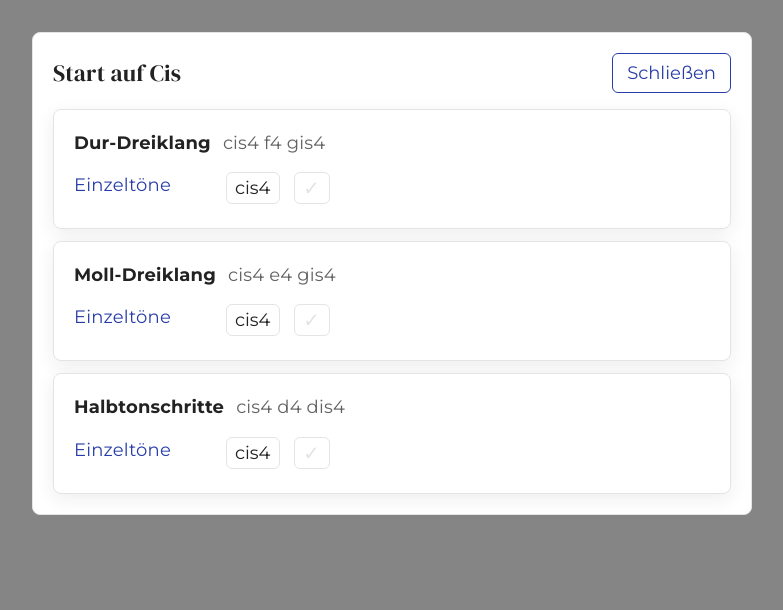
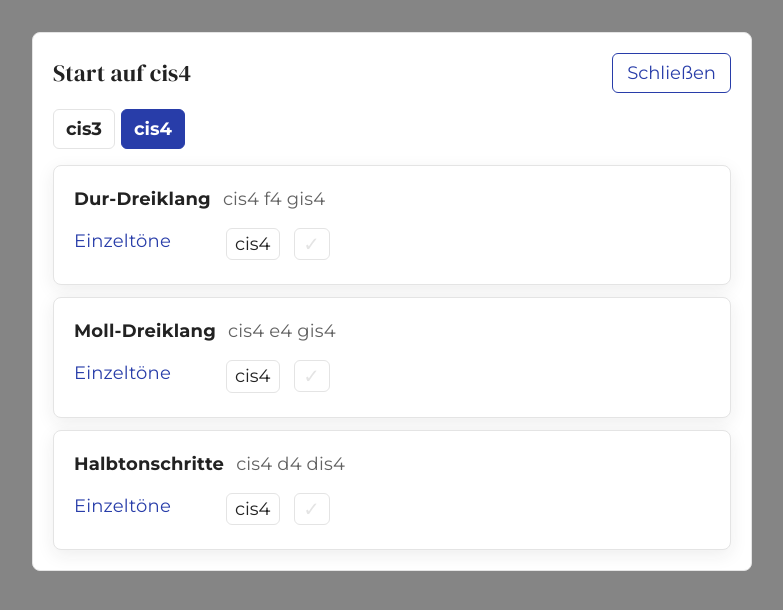
Before and after one commit to bassdman/ear-training, a React (Vite) app: page /intonation-exercises/practice in a window 1280 px wide. Both pictures are taken after a click on the button "Cis". Shown: the top 610 px of the page, without its empty margins (248-1031 px from the left). Built offline with nearby package versions, Linux system fonts and the light colour scheme.

Commit message:
improved exercises

```diff
--- /dev/null
+++ b/src/features/intonationPractice/range.ts
@@ -0,0 +1,29 @@
+export type NoteRange = { min: number; max: number }
+
+// MIDI-Grenzen der Auswahl: c2 bis c6
+export const NOTE_RANGE_BOUNDS: NoteRange = { min: 36, max: 84 }
+export const DEFAULT_NOTE_RANGE: NoteRange = { min: 48, max: 72 }
+
+export function isValidRange(value: unknown): value is NoteRange {
+  if (typeof value !== 'object' || value === null) return false
+  const { min, max } = value as Partial<NoteRange>
+  return (
+    Number.isInteger(min) &&
+    Number.isInteger(max) &&
+    min! >= NOTE_RANGE_BOUNDS.min &&
+    max! <= NOTE_RANGE_BOUNDS.max &&
+    min! <= max!
+  )
+}
+
+// Alle Starttöne (MIDI), bei denen die ganze Übung innerhalb der Range liegt.
+export function startNotesInRange(notes: readonly number[], range: NoteRange): number[] {
+  const lowestOffset = Math.min(...notes) - notes[0]
+  const highestOffset = Math.max(...notes) - notes[0]
+
+  const starts: number[] = []
+  for (let start = range.min; start <= range.max; start++) {
+    if (start + lowestOffset >= range.min && start + highestOffset <= range.max) starts.push(start)
+  }
+  return starts
+}
--- a/src/features/intonationPractice/storage.ts
+++ b/src/features/intonationPractice/storage.ts
@@ -1,7 +1,9 @@
 import { DEFAULT_EXERCISES } from './defaultExercises'
+import { DEFAULT_NOTE_RANGE, isValidRange, type NoteRange } from './range'
 import type { Exercise } from './types'
 
 export const INTONATION_PRACTICE_STORAGE_KEY = 'ear-training-intonation-practice-v1'
+export const INTONATION_RANGE_STORAGE_KEY = 'ear-training-intonation-range-v1'
 
 function isExercise(value: unknown): value is Exercise {
   if (typeof value !== 'object' || value === null) return false
@@ -29,6 +31,24 @@ export function loadAllExercises(): Exercise[] {
   return [...DEFAULT_EXERCISES, ...loadExercises()]
 }
 
+export function loadRange(): NoteRange {
+  try {
+    const stored = window.localStorage.getItem(INTONATION_RANGE_STORAGE_KEY)
+    const parsed: unknown = stored ? JSON.parse(stored) : null
+    return isValidRange(parsed) ? { min: parsed.min, max: parsed.max } : DEFAULT_NOTE_RANGE
+  } catch {
+    return DEFAULT_NOTE_RANGE
+  }
+}
+
+export function saveRange(range: NoteRange): void {
+  try {
+    window.localStorage.setItem(INTONATION_RANGE_STORAGE_KEY, JSON.stringify(range))
+  } catch {
+    // Speicherfehler ignorieren
+  }
+}
+
 export function saveExercises(exercises: Exercise[]): void {
   try {
     window.localStorage.setItem(INTONATION_PRACTICE_STORAGE_KEY, JSON.stringify(exercises))
--- a/src/pages/intonationExercises/IntonationPracticePage.tsx
+++ b/src/pages/intonationExercises/IntonationPracticePage.tsx
@@ -4,11 +4,19 @@ import { Link } from 'react-router-dom'
 import {
   formatNote,
   PITCH_CLASS_LABELS,
-  shiftToPitchClass,
   transposeNotes,
 } from '../../features/intonationPractice/notes'
-import { generateSections, resolveTransposition } from '../../features/intonationPractice/sections'
-import { loadAllExercises } from '../../features/intonationPractice/storage'
+import {
+  NOTE_RANGE_BOUNDS,
+  startNotesInRange,
+  type NoteRange,
+} from '../../features/intonationPractice/range'
+import { generateSections } from '../../features/intonationPractice/sections'
+import {
+  loadAllExercises,
+  loadRange,
+  saveRange,
+} from '../../features/intonationPractice/storage'
 import type { Exercise } from '../../features/intonationPractice/types'
 import { usePlayNotes } from '../../features/intonationPractice/usePlayNotes'
 
@@ -100,29 +108,76 @@ function ExerciseItem({ exercise, transpose, onPlay }: ExerciseItemProps) {
 
 type RandomPick = { id: number; exercise: Exercise; transpose: number }
 
+const NOTE_OPTIONS = Array.from(
+  { length: NOTE_RANGE_BOUNDS.max - NOTE_RANGE_BOUNDS.min + 1 },
+  (_, i) => NOTE_RANGE_BOUNDS.min + i,
+)
+
+const pitchClassOf = (midi: number) => ((midi % 12) + 12) % 12
+const DEFAULT_START_NOTE = 60
+
 export function IntonationPracticePage() {
   const [exercises] = useState<Exercise[]>(loadAllExercises)
+  const [range, setRange] = useState<NoteRange>(loadRange)
   const [randomPick, setRandomPick] = useState<RandomPick | null>(null)
-  const [openPitch, setOpenPitch] = useState<number | null>(null)
+  const [openStart, setOpenStart] = useState<number | null>(null)
   const { play, error: playError } = usePlayNotes()
 
+  // Alle Übungen mit jedem Startton, bei dem sie komplett in der Range liegen.
+  const placements = useMemo(
+    () =>
+      exercises.flatMap((exercise) =>
+        startNotesInRange(exercise.notes, range).map((start) => ({
+          exercise,
+          start,
+          shift: start - exercise.notes[0],
+        })),
+      ),
+    [exercises, range],
+  )
+  const startsByPitchClass = useMemo(() => {
+    const groups: number[][] = PITCH_CLASS_LABELS.map(() => [])
+    for (const start of [...new Set(placements.map((entry) => entry.start))].sort((a, b) => a - b)) {
+      groups[pitchClassOf(start)].push(start)
+    }
+    return groups
+  }, [placements])
+
+  const updateRange = (next: NoteRange) => {
+    setRange(next)
+    saveRange(next)
+    setRandomPick(null)
+  }
+
   useEffect(() => {
-    if (openPitch === null) return
+    if (openStart === null) return
     const handleKeyDown = (event: KeyboardEvent) => {
-      if (event.key === 'Escape') setOpenPitch(null)
+      if (event.key === 'Escape') setOpenStart(null)
     }
     window.addEventListener('keydown', handleKeyDown)
     return () => window.removeEventListener('keydown', handleKeyDown)
-  }, [openPitch])
+  }, [openStart])
 
   const handlePlay = (notes: number[]) => void play(notes)
 
-  const drawRandom = () =>
+  const openPitchClass = (pitchClass: number) => {
+    const starts = startsByPitchClass[pitchClass]
+    // Vorauswahl: der Startton, der am nächsten an c4 liegt.
+    setOpenStart(
+      starts.reduce((best, start) =>
+        Math.abs(start - DEFAULT_START_NOTE) < Math.abs(best - DEFAULT_START_NOTE) ? start : best,
+      ),
+    )
+  }
+
+  const drawRandom = () => {
+    const pick = placements[Math.floor(Math.random() * placements.length)]
     setRandomPick((previous) => ({
       id: (previous?.id ?? 0) + 1,
-      exercise: exercises[Math.floor(Math.random() * exercises.length)],
-      transpose: resolveTransposition('random'),
+      exercise: pick.exercise,
+      transpose: pick.shift,
     }))
+  }
 
   if (exercises.length === 0) {
     return (
@@ -140,6 +195,35 @@ export function IntonationPracticePage() {
         </p>
       )}
 
+      <section className="ie-range" aria-label="Stimmumfang">
+        <label>
+          Tiefster Ton
+          <select
+            value={range.min}
+            onChange={(event) => updateRange({ ...range, min: Number(event.target.value) })}
+          >
+            {NOTE_OPTIONS.filter((note) => note <= range.max).map((note) => (
+              <option key={note} value={note}>
+                {formatNote(note)}
+              </option>
+            ))}
+          </select>
+        </label>
+        <label>
+          Höchster Ton
+          <select
+            value={range.max}
+            onChange={(event) => updateRange({ ...range, max: Number(event.target.value) })}
+          >
+            {NOTE_OPTIONS.filter((note) => note >= range.min).map((note) => (
+              <option key={note} value={note}>
+                {formatNote(note)}
+              </option>
+            ))}
+          </select>
+        </label>
+      </section>
+
       <section className="ie-random" aria-label="Zufallsübung">
         {randomPick ? (
           <>
@@ -156,9 +240,17 @@ export function IntonationPracticePage() {
             </button>
           </>
         ) : (
-          <button type="button" className="ie-random-button" onClick={drawRandom}>
+          <button
+            type="button"
+            className="ie-random-button"
+            disabled={placements.length === 0}
+            onClick={drawRandom}
+          >
             Zufallsübung aufdecken
           </button>
+        )}
+        {placements.length === 0 && (
+          <p className="ie-hint">Keine Übung passt in diesen Tonumfang.</p>
         )}
       </section>
 
@@ -171,7 +263,8 @@ export function IntonationPracticePage() {
                 type="button"
                 className="ie-pitch-toggle"
                 aria-haspopup="dialog"
-                onClick={() => setOpenPitch(pitchClass)}
+                disabled={startsByPitchClass[pitchClass].length === 0}
+                onClick={() => openPitchClass(pitchClass)}
               >
                 {label}
               </button>
@@ -180,30 +273,44 @@ export function IntonationPracticePage() {
         </ul>
       </section>
 
-      {openPitch !== null && (
-        <div className="ie-overlay" onClick={() => setOpenPitch(null)}>
+      {openStart !== null && (
+        <div className="ie-overlay" onClick={() => setOpenStart(null)}>
           <div
             className="ie-overlay-panel"
             role="dialog"
             aria-modal="true"
-            aria-label={`Übungen ab ${PITCH_CLASS_LABELS[openPitch]}`}
+            aria-label={`Übungen ab ${PITCH_CLASS_LABELS[pitchClassOf(openStart)]}`}
             onClick={(event) => event.stopPropagation()}
           >
             <div className="ie-overlay-head">
-              <h2>Start auf {PITCH_CLASS_LABELS[openPitch]}</h2>
-              <button type="button" className="ie-overlay-close" onClick={() => setOpenPitch(null)}>
+              <h2>Start auf {formatNote(openStart)}</h2>
+              <button type="button" className="ie-overlay-close" onClick={() => setOpenStart(null)}>
                 Schließen
               </button>
             </div>
+            <div className="ie-start-select" role="group" aria-label="Startton">
+              {startsByPitchClass[pitchClassOf(openStart)].map((start) => (
+                <button
+                  key={start}
+                  type="button"
+                  aria-pressed={start === openStart}
+                  onClick={() => setOpenStart(start)}
+                >
+                  {formatNote(start)}
+                </button>
+              ))}
+            </div>
             <ul className="ie-list">
-              {exercises.map((exercise) => (
-                <ExerciseItem
-                  key={`${openPitch}-${exercise.id}`}
-                  exercise={exercise}
-                  transpose={shiftToPitchClass(exercise.notes[0], openPitch)}
-                  onPlay={handlePlay}
-                />
-              ))}
+              {placements
+                .filter((entry) => entry.start === openStart)
+                .map(({ exercise, shift }) => (
+                  <ExerciseItem
+                    key={`${openStart}-${exercise.id}`}
+                    exercise={exercise}
+                    transpose={shift}
+                    onPlay={handlePlay}
+                  />
+                ))}
             </ul>
           </div>
         </div>
--- a/src/pages/intonationExercises/intonationExercisesPage.css
+++ b/src/pages/intonationExercises/intonationExercisesPage.css
@@ -311,3 +311,58 @@
   background: var(--theme-background);
   cursor: pointer;
 }
+
+.ie-range {
+  display: flex;
+  gap: 16px;
+  margin: 24px 0;
+}
+
+.ie-range label {
+  display: grid;
+  gap: 4px;
+  color: var(--theme-muted);
+  font-size: 0.9rem;
+}
+
+.ie-range select {
+  padding: 8px 10px;
+  border: 1px solid var(--theme-border);
+  border-radius: 6px;
+  color: var(--theme-ink);
+  background: var(--theme-background);
+}
+
+.ie-random-button:disabled,
+.ie-pitch-toggle:disabled {
+  opacity: 0.45;
+  cursor: not-allowed;
+}
+
+.ie-start-select {
+  display: flex;
+  flex-wrap: wrap;
+  gap: 6px;
+  margin-bottom: 16px;
+}
+
+.ie-start-select button {
+  min-width: 52px;
+  padding: 6px 12px;
+  border: 1px solid var(--theme-border);
+  border-radius: 6px;
+  color: var(--theme-ink);
+  font-weight: 700;
+  background: var(--theme-surface);
+  cursor: pointer;
+}
+
+.ie-start-select button:hover {
+  border-color: var(--theme-primary);
+}
+
+.ie-start-select button[aria-pressed='true'] {
+  border-color: var(--theme-primary);
+  color: #ffffff;
+  background: var(--theme-primary);
+}
```
Also changed, not shown: 1 other file (tests, documents, lock files or other folders).
